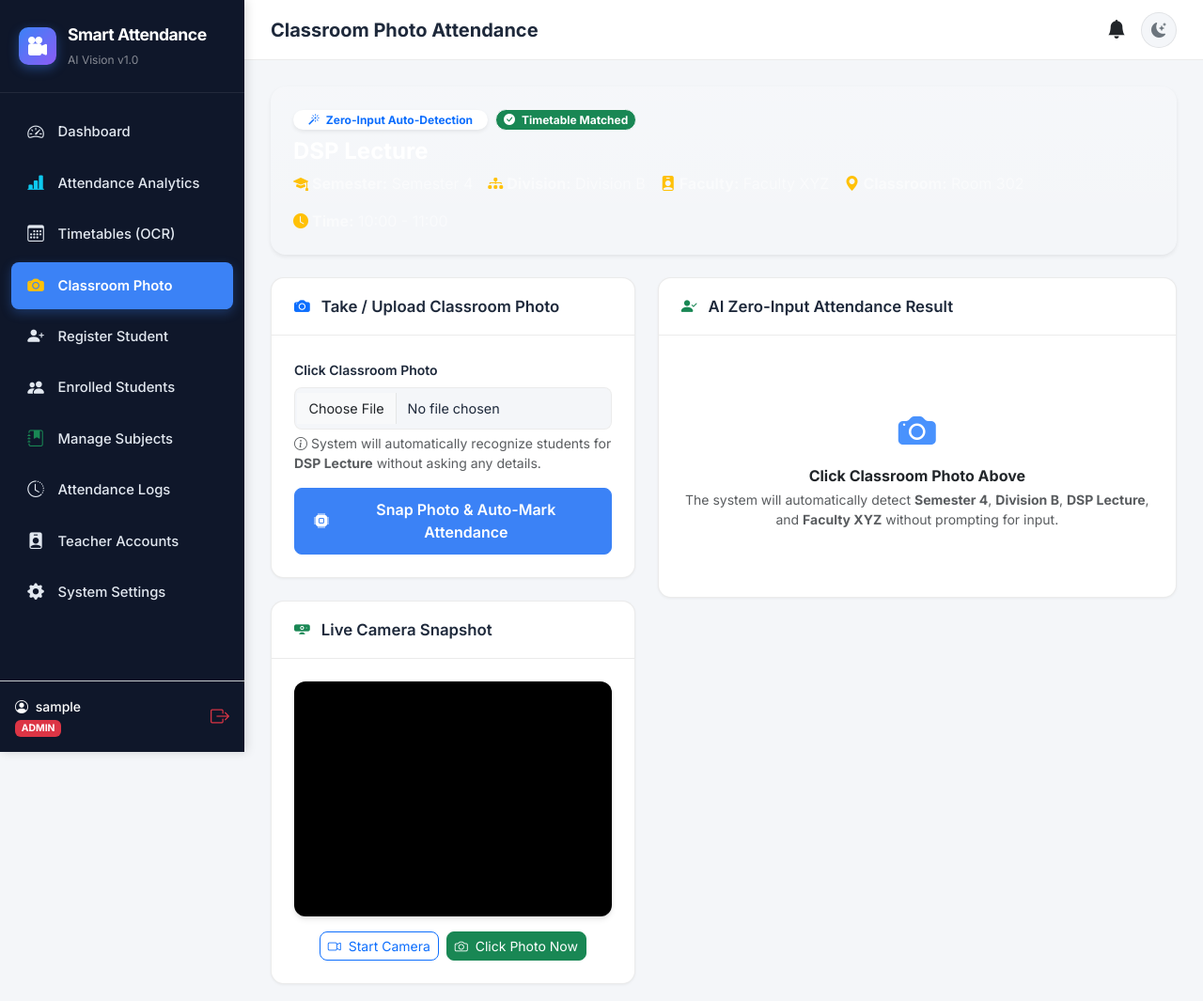
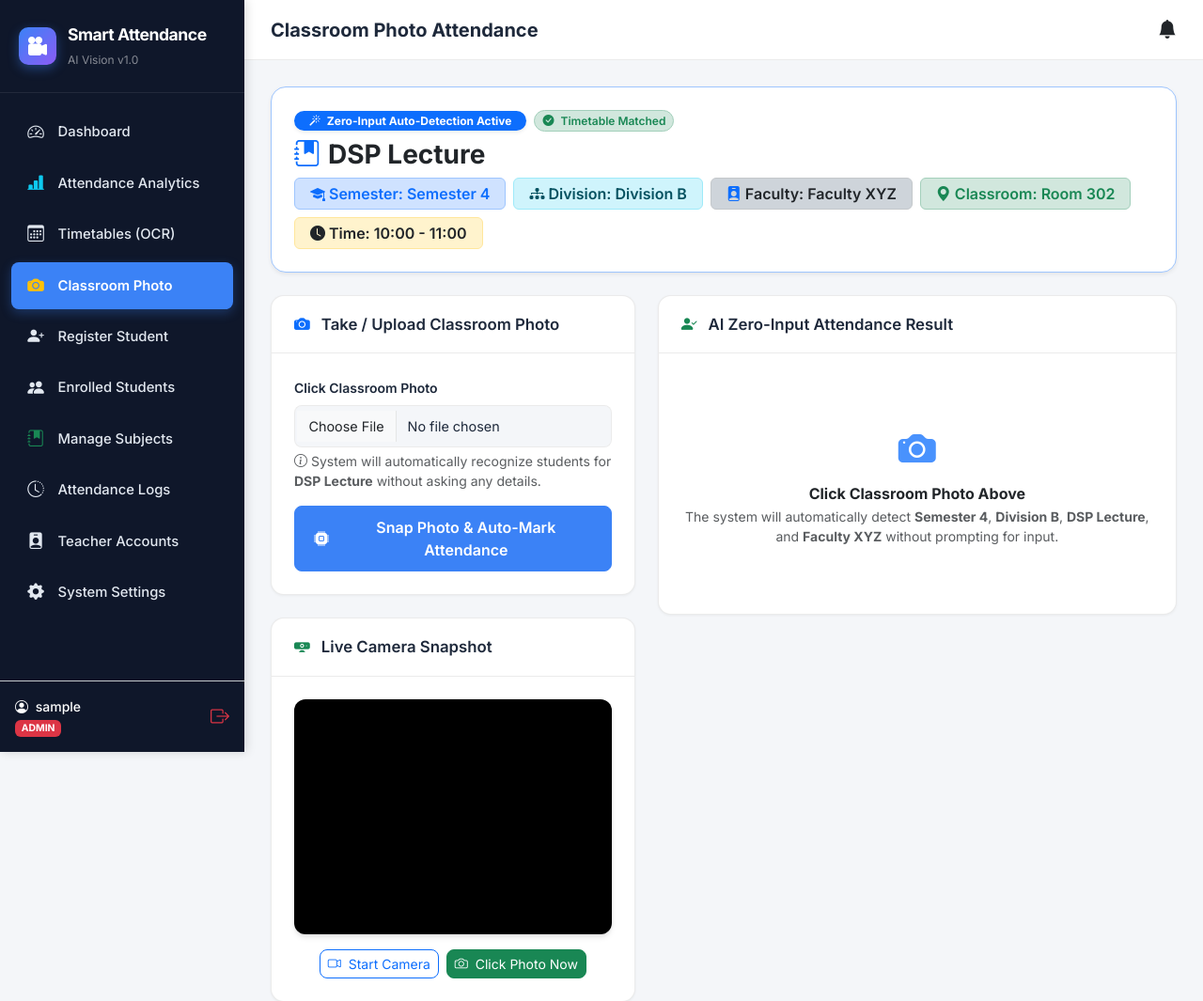
Before and after one commit to dp500518-alt/AI-attendance-, a Flask app: page /classroom in a window 1280 px wide. Shown: the top 1065 px of the page at 94% size. Run offline with Flask 3, Linux system fonts and the light colour scheme; the visitor is signed in with stand-in values (Sample User, id 1); data comes from the database, SQL or seed files in the repository; data that the repository does not hold is empty.

Commit message:
fix: Redesign Live AI Context Banner for 100% light mode high-contrast visibility and remove dark mode

```diff
--- a/static/css/style.css
+++ b/static/css/style.css
@@ -24,24 +24,7 @@
   --glass-border: rgba(255, 255, 255, 0.2);
 }
 
-[data-theme="dark"] {
-  --bg-color: #0b0f19;
-  --card-bg: #151c2c;
-  --card-border: rgba(255, 255, 255, 0.08);
-  --text-main: #f1f5f9;
-  --text-muted: #94a3b8;
-  --sidebar-bg: #070a12;
-  --sidebar-text: #cbd5e1;
-  --sidebar-hover: #1e293b;
-  --sidebar-active: #3b82f6;
-  --primary: #3b82f6;
-  --primary-hover: #60a5fa;
-  --shadow-sm: 0 1px 3px rgba(0,0,0,0.3);
-  --shadow-md: 0 4px 6px -1px rgba(0, 0, 0, 0.4);
-  --shadow-lg: 0 10px 25px -5px rgba(0, 0, 0, 0.5);
-  --glass-bg: rgba(21, 28, 44, 0.85);
-  --glass-border: rgba(255, 255, 255, 0.05);
-}
+
 
 body {
   font-family: 'Inter', sans-serif;
--- a/static/js/app.js
+++ b/static/js/app.js
@@ -45,33 +45,11 @@ function initMobileSidebar() {
 }
 
 
-// 1. Dark Mode Toggle
+// 1. Light Mode Enforcer
 function initThemeToggle() {
-    const themeBtn = document.getElementById('themeToggleBtn');
-    if (!themeBtn) return;
-
-    const savedTheme = localStorage.getItem('smart_attendance_theme') ||
-        (window.matchMedia('(prefers-color-scheme: dark)').matches ? 'dark' : 'light');
-
-    document.documentElement.setAttribute('data-theme', savedTheme);
-    updateThemeIcon(savedTheme);
-
-    themeBtn.addEventListener('click', () => {
-        const currentTheme = document.documentElement.getAttribute('data-theme');
-        const newTheme = currentTheme === 'dark' ? 'light' : 'dark';
-        document.documentElement.setAttribute('data-theme', newTheme);
-        localStorage.setItem('smart_attendance_theme', newTheme);
-        updateThemeIcon(newTheme);
-    });
-}
-
-function updateThemeIcon(theme) {
-    const themeBtn = document.getElementById('themeToggleBtn');
-    if (themeBtn) {
-        themeBtn.innerHTML = theme === 'dark' ?
-            '<i class="bi bi-sun-fill text-warning"></i>' :
-            '<i class="bi bi-moon-stars-fill text-secondary"></i>';
-    }
+    localStorage.removeItem('smart_attendance_theme');
+    document.documentElement.removeAttribute('data-theme');
+    document.documentElement.setAttribute('data-theme', 'light');
 }
 
 // 2. Auto Dismiss Flash Messages after 5s
--- a/templates/analytics.html
+++ b/templates/analytics.html
@@ -97,7 +97,7 @@
             <div class="card-body-custom">
                 <div class="table-responsive">
                     <table class="table table-bordered text-center align-middle">
-                        <thead class="table-dark">
+                        <thead class="table-light">
                             <tr>
                                 <th>Day</th>
                                 <th>Attendance Volume</th>
--- a/templates/base.html
+++ b/templates/base.html
@@ -139,9 +139,6 @@
                         {% endif %}
                     </a>
                 </div>
-                <button class="btn-theme-toggle" id="themeToggleBtn" title="Toggle Dark/Light Mode">
-                    <i class="bi bi-moon-stars-fill"></i>
-                </button>
             </div>
         </header>
 
--- a/templates/classroom.html
+++ b/templates/classroom.html
@@ -4,39 +4,45 @@
 
 {% block content %}
 
-<!-- Zero-Input Live AI Context Banner -->
-<div class="card border-0 shadow-sm rounded-4 mb-4 bg-gradient text-white" style="background: linear-gradient(135deg, #0d6efd 0%, #0a58ca 100%);">
+<!-- Zero-Input Live AI Context Banner (High-Contrast Light Mode Native) -->
+<div class="card border border-primary-subtle shadow-sm rounded-4 mb-4 bg-white">
     <div class="card-body p-4">
         <div class="d-flex flex-wrap align-items-center justify-content-between gap-3">
             <div>
                 <div class="d-flex align-items-center gap-2 mb-2">
-                    <span class="badge bg-white text-primary fw-bold px-3 py-1 rounded-pill shadow-sm">
-                        <i class="bi bi-magic me-1"></i> Zero-Input Auto-Detection
+                    <span class="badge bg-primary text-white fw-bold px-3 py-1 rounded-pill shadow-sm">
+                        <i class="bi bi-magic me-1"></i> Zero-Input Auto-Detection Active
                     </span>
-                    <span class="badge bg-success border border-light text-white px-2 py-1 rounded-pill small">
+                    <span class="badge bg-success-subtle text-success border border-success-subtle px-2 py-1 rounded-pill fw-semibold small">
                         <i class="bi bi-check-circle-fill me-1"></i> Timetable Matched
                     </span>
                 </div>
-                <h4 class="fw-bold mb-1 text-white">
-                    {% if active_slot %}
-                        {{ active_slot.subject_name }}
-                    {% else %}
-                        DSP Lecture
-                    {% endif %}
-                </h4>
-                <div class="d-flex flex-wrap align-items-center gap-3 text-white-50 fs-6 mt-2">
-                    <span><i class="bi bi-mortarboard-fill text-warning me-1"></i><strong>Semester:</strong> {{ active_slot.semester if active_slot else 'Semester 4' }}</span>
-                    <span><i class="bi bi-diagram-3-fill text-warning me-1"></i><strong>Division:</strong> {{ active_slot.division if active_slot else 'Division B' }}</span>
-                    <span><i class="bi bi-person-badge-fill text-warning me-1"></i><strong>Faculty:</strong> {{ active_slot.teacher_name or active_slot.teacher_username if active_slot else 'Faculty XYZ' }}</span>
-                    <span><i class="bi bi-geo-alt-fill text-warning me-1"></i><strong>Classroom:</strong> {{ active_slot.room_number if active_slot and active_slot.room_number else 'Room 302' }}</span>
-                    <span><i class="bi bi-clock-fill text-warning me-1"></i><strong>Time:</strong> {{ active_slot.start_time if active_slot else '10:00' }} - {{ active_slot.end_time if active_slot else '11:00' }}</span>
+                <h3 class="fw-bold mb-2 text-dark">
+                    <i class="bi bi-journal-bookmark-fill text-primary me-2"></i>{% if active_slot %}{{ active_slot.subject_name }}{% else %}DSP Lecture{% endif %}
+                </h3>
+                <div class="d-flex flex-wrap align-items-center gap-2 mt-2">
+                    <span class="badge bg-primary-subtle text-primary border border-primary-subtle px-3 py-2 fs-6 fw-semibold">
+                        <i class="bi bi-mortarboard-fill me-1"></i>Semester: {{ active_slot.semester if active_slot else 'Semester 4' }}
+                    </span>
+                    <span class="badge bg-info-subtle text-info-emphasis border border-info-subtle px-3 py-2 fs-6 fw-semibold">
+                        <i class="bi bi-diagram-3-fill me-1"></i>Division: {{ active_slot.division if active_slot else 'Division B' }}
+                    </span>
+                    <span class="badge bg-dark-subtle text-dark border border-secondary-subtle px-3 py-2 fs-6 fw-semibold">
+                        <i class="bi bi-person-badge-fill text-primary me-1"></i>Faculty: {{ active_slot.teacher_name or active_slot.teacher_username if active_slot else 'Faculty XYZ' }}
+                    </span>
+                    <span class="badge bg-success-subtle text-success border border-success-subtle px-3 py-2 fs-6 fw-semibold">
+                        <i class="bi bi-geo-alt-fill me-1"></i>Classroom: {{ active_slot.room_number if active_slot and active_slot.room_number else 'Room 302' }}
+                    </span>
+                    <span class="badge bg-warning-subtle text-dark border border-warning-subtle px-3 py-2 fs-6 fw-semibold">
+                        <i class="bi bi-clock-fill me-1"></i>Time: {{ active_slot.start_time if active_slot else '10:00' }} - {{ active_slot.end_time if active_slot else '11:00' }}
+                    </span>
                 </div>
             </div>
 
             {% if all_slots %}
-            <div class="bg-white bg-opacity-10 p-3 rounded-3 border border-white border-opacity-25 ms-auto" style="min-width: 240px;">
-                <label class="form-label text-white small mb-1 fw-semibold"><i class="bi bi-sliders me-1"></i> Active Timetable Slot Context</label>
-                <select id="slotSelector" class="form-select form-select-sm border-0 shadow-sm rounded-3" onchange="switchTimetableSlot(this.value)">
+            <div class="bg-light p-3 rounded-3 border border-secondary-subtle ms-auto" style="min-width: 250px;">
+                <label class="form-label text-dark small mb-1 fw-bold"><i class="bi bi-sliders me-1 text-primary"></i> Active Timetable Slot Context</label>
+                <select id="slotSelector" class="form-select form-select-sm border shadow-sm rounded-3 fw-medium text-dark" onchange="switchTimetableSlot(this.value)">
                     {% for slot in all_slots %}
                     <option value="{{ slot.id }}" {% if active_slot and active_slot.id == slot.id %}selected{% endif %}>
                         {{ slot.subject_name }} ({{ slot.semester }} {{ slot.division }}) - {{ slot.start_time }}
--- a/templates/ocr_preview.html
+++ b/templates/ocr_preview.html
@@ -24,7 +24,7 @@
 
             <div class="table-responsive">
                 <table class="table table-bordered align-middle" id="ocrReviewTable">
-                    <thead class="table-dark">
+                    <thead class="table-light">
                         <tr>
                             <th>Day</th>
                             <th>Start Time</th>
```
